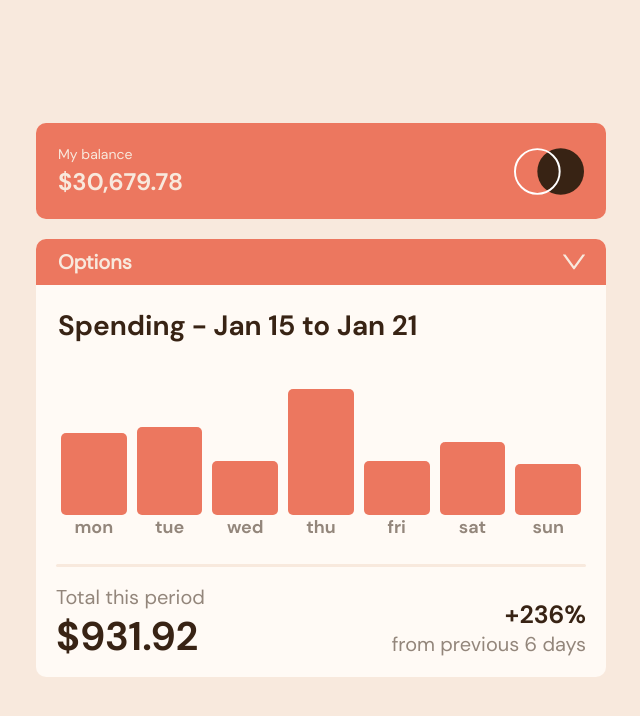
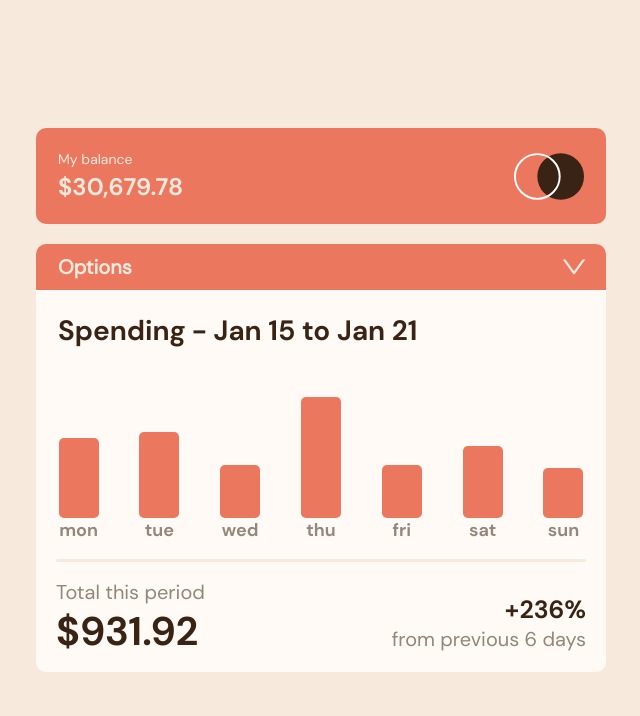
Before and after one commit to mike-uffelman/FE-Challenge-Expenses-component, a React (Create React App) app: page / in a window 1280 px wide. Shown: the top 716 px of the page, without its empty margins (319-959 px from the left). Built offline with nearby package versions, Linux system fonts and the light colour scheme.

Commit message:
updated graph stylings, fixed keyboard accessibility for graph tabbing

```diff
--- a/src/api/api.js
+++ b/src/api/api.js
@@ -10,24 +10,25 @@ export const fetchAccount = async() => {
 
 // function to generate transaction data------------------
 
-// const buildDataSet = () => {
-//     let transactions = [];
+// eslint-disable-next-line no-unused-vars
+const buildDataSet = () => {
+    let transactions = [];
 
-//     for (let i = 0; i < 600; i++) {
-//         let obj = {};
-//         obj['id'] = faker.datatype.uuid()
-//         obj['date'] = faker.date.between('2022-01-01', '2023-02-16');
-//         obj['amount'] = Number(faker.finance.amount(0, 100, 2));
-//         obj['vendor'] = faker.company.name();
-//         obj['category'] = faker.commerce.department();
+    for (let i = 0; i < 600; i++) {
+        let obj = {};
+        obj['id'] = faker.datatype.uuid()
+        obj['date'] = faker.date.between('2022-01-01', '2023-02-16');
+        obj['amount'] = Number(faker.finance.amount(0, 100, 2));
+        obj['vendor'] = faker.company.name();
+        obj['category'] = faker.commerce.department();
 
-//         const timeZoneOffset = new Date(obj['date']).getTimezoneOffset();
-//         obj['date'] = new Date(obj['date'].getTime() - (timeZoneOffset*60*1000)).toISOString().split('T')[0];
+        const timeZoneOffset = new Date(obj['date']).getTimezoneOffset();
+        obj['date'] = new Date(obj['date'].getTime() - (timeZoneOffset*60*1000)).toISOString().split('T')[0];
 
-//         transactions.push(obj)
-//     }
+        transactions.push(obj)
+    }
 
-//     return transactions
-// }
+    return transactions
+}
 
 // console.log(buildDataSet())
--- a/src/components/SpendingForm.css
+++ b/src/components/SpendingForm.css
@@ -11,7 +11,8 @@
     align-items: center;
     padding: 1rem 2.2rem;
     background-color: var(--soft-red);
-
+    border: none;
+    font-family: inherit;
 
 }
 
@@ -36,8 +37,14 @@
 .form__control--icon {
     display: flex;
     color: var(--cream);
+    background-color: inherit;
+    border: none;
     transform: scale(1.2);
     transition: all ease 225ms;
+}
+
+.form__control--icon:hover {
+    cursor: pointer;
 }
 
 .form {
--- a/src/components/SpendingForm.js
+++ b/src/components/SpendingForm.js
@@ -60,11 +60,12 @@ function SpendingForm({startDate, endDate, onSubmit}) {
         <section className='form__container'>
             <div className='form__control' onClick={toggleForm}>
                 <h3 className='form__control--label'>Options</h3>
-                <span className='form__control--icon'>
+                <button className='form__control--icon'>
                     <IconContext.Provider value={{style: {fontSize: '2rem'}}}>
                         {optionsIcon}
                     </IconContext.Provider>
-                </span>
+                </button>
+
             </div>
             {renderForm()}
         </section>
--- a/src/components/SpendingGraph.css
+++ b/src/components/SpendingGraph.css
@@ -1,5 +1,5 @@
 .graph__container {
-    margin-bottom: 4rem;
+    margin-bottom: 3rem;
 }
 
 .graph__header {
@@ -29,7 +29,10 @@
     flex: 1;
     justify-content: flex-end;
 
-    margin: .5rem;
+
+    max-width: 2rem;
+
+    margin: .75rem;
     overflow: none;
 }
 
@@ -42,7 +45,7 @@
     position: relative;
     align-self: center;
 
-    min-width: 2rem;
+    /* min-width: 2rem; */
     width: 100%;
 
     background-color: var(--soft-red);
@@ -105,8 +108,13 @@
 }
 
 @media only screen and (min-width: 26.5rem) {
+    .graph-bar__box {
+        min-width: 3rem;
+    }
+
     .graph-bar--item {
-        min-width: 5rem;
+        min-width: 4rem;
+        width: 100%;
     }
 
     .graph__header {
--- a/src/components/SpendingGraph.js
+++ b/src/components/SpendingGraph.js
@@ -6,7 +6,6 @@ function SpendingGraph({currentData}) {
     const [selected, setSelected] = useState(null);
     const [hovered, setHovered] = useState(null);
     const clickEl = useRef();
-    const graphBarEl = useRef();
 
     const weekday = Array.from(new Set(currentData.map(day => day.map(d => d.date)).flat()))
 
@@ -15,50 +14,55 @@ function SpendingGraph({currentData}) {
             return day.reduce((acc, curr) => acc + curr.amount, 0)
         })
 
+    // setSelected graph bar
     const graphBarClick = (i, e) => {
-        console.log(e)
         if(i === selected) setSelected(null);
         else setSelected(i);
     }
 
+    // setHovered graph bar
     const graphBarHover = (i) => {
         setHovered(i)
-        // graphBarEl.current.focus()
     }
 
+    // on click away from graph canvas remove selected and hovered states
     useEffect(() => {
         const handler = (e) => {
             if(!clickEl) return;
             if(!clickEl.current.contains(e.target)) {
                 setSelected(null)
-                graphBarHover(null)
+                setHovered(null)
             }
         }
 
         document.addEventListener('click', handler, true);
 
-        return () => {
-            document.removeEventListener('click', handler)
-        }
+        return () => document.removeEventListener('click', handler)
     }, [])
 
+    // const dateHeader = ` ${getMonth(weekday[0] + 'T00:00:00')} ${getDay(weekday[0] + 'T00:00:00')} to ${getMonth(weekday.at(-1) + 'T00:00:00')} ${getDay((new Date(weekday.at(-1) + 'T00:00:00')))}`
+
+    // render the graph header - dynamic date range display
+    const renderHeader = <h2 className='graph__header'>Spending - {` ${getMonth(weekday[0] + 'T00:00:00')} ${getDay(weekday[0] + 'T00:00:00')} to ${getMonth(weekday.at(-1) + 'T00:00:00')} ${getDay((new Date(weekday.at(-1) + 'T00:00:00')))}`}</h2>
+
+    // map over the date range transactions to display a bar graph
     const renderGraph =
         graphData.map((trans, i) => {
             const showAmount = i === selected || i === hovered ? 'showAmount' : '';
             const selectedBar = i === selected ? 'selected' : '';
 
             return (
-                <section key={Math.random() * 10000} className='graph-bar__box' ref={graphBarEl}>
+                <section className='graph-bar__box' key={i+1}>
 
                     <button
+                        key={Math.random() * 10000} // key here allows for keyboard tabbing of each graph bar
                         className={`graph-bar--item ${selectedBar}`}
                         style={{height: `${Math.floor(trans/Math.max.apply(Math, graphData)*100)}%`}}
                         onClick={() => graphBarClick(i)}
                         onMouseEnter={() => graphBarHover(i)}
                         onMouseLeave={() => graphBarHover(null)}
                         onFocus={() => graphBarHover(i)}
-                        onTouchEnd={() => graphBarHover(i)}
-                        onKeyDown={(e) => graphBarClick(i, e)}
+                        onTouchEnd={() => graphBarClick(i)}
                     >
                         <div className={`graph-bar--amount ${showAmount}`}>
                                 {formatAmount(trans)}
@@ -69,11 +73,6 @@ function SpendingGraph({currentData}) {
                 </section>
             )
     })
-
-    const renderHeader =
-        <h2 className='graph__header'>Spending -
-            {` ${getMonth(weekday[0] + 'T00:00:00')} ${getDay(weekday[0] + 'T00:00:00')} to ${getMonth(weekday.at(-1) + 'T00:00:00')} ${getDay((new Date(weekday.at(-1) + 'T00:00:00')))}`}
-        </h2>
 
     return (
         <section className='graph__container'>
```
